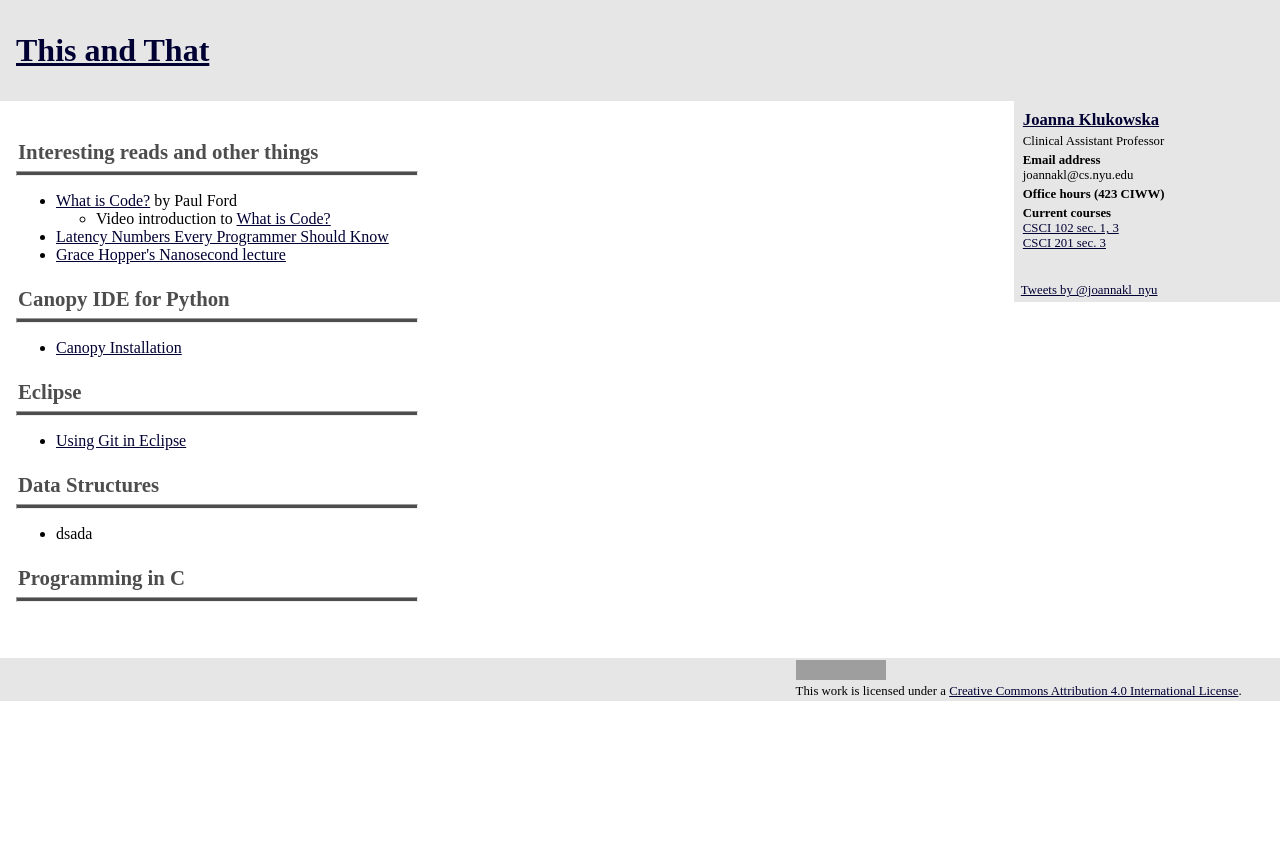
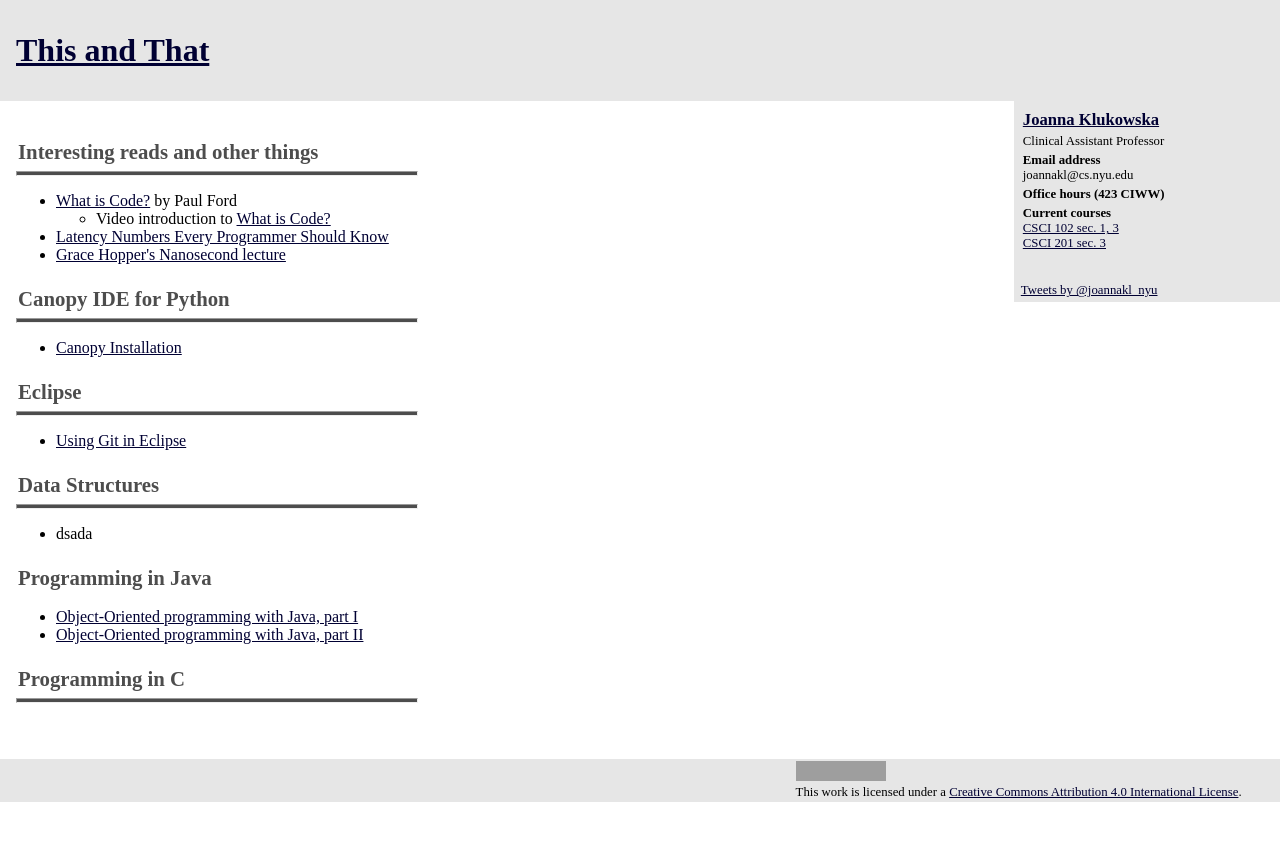
Before and after one commit to joannakl/thisandthat, a Jekyll site: the page built from index.markdown, in a window 1280 px wide. Shown: the top 841 px of the page. Built offline with Jekyll 4.4.1, drawn with Linux system fonts in a browser that asks for light colours; comment, search, counter and statistics services are not loaded; grey boxes are pictures that could not be loaded.

Commit message:
links to Java online course

```diff
--- a/index.markdown
+++ b/index.markdown
@@ -31,6 +31,10 @@ layout: default
 
 - dsada
 
+# Programming in Java
+- [Object-Oriented programming with Java, part I](http://mooc.fi/courses/2013/programming-part-1/)
+- [Object-Oriented programming with Java, part II](http://mooc.fi/courses/2013/programming-part-2/)
+
 # Programming in C
 ---
 
```
